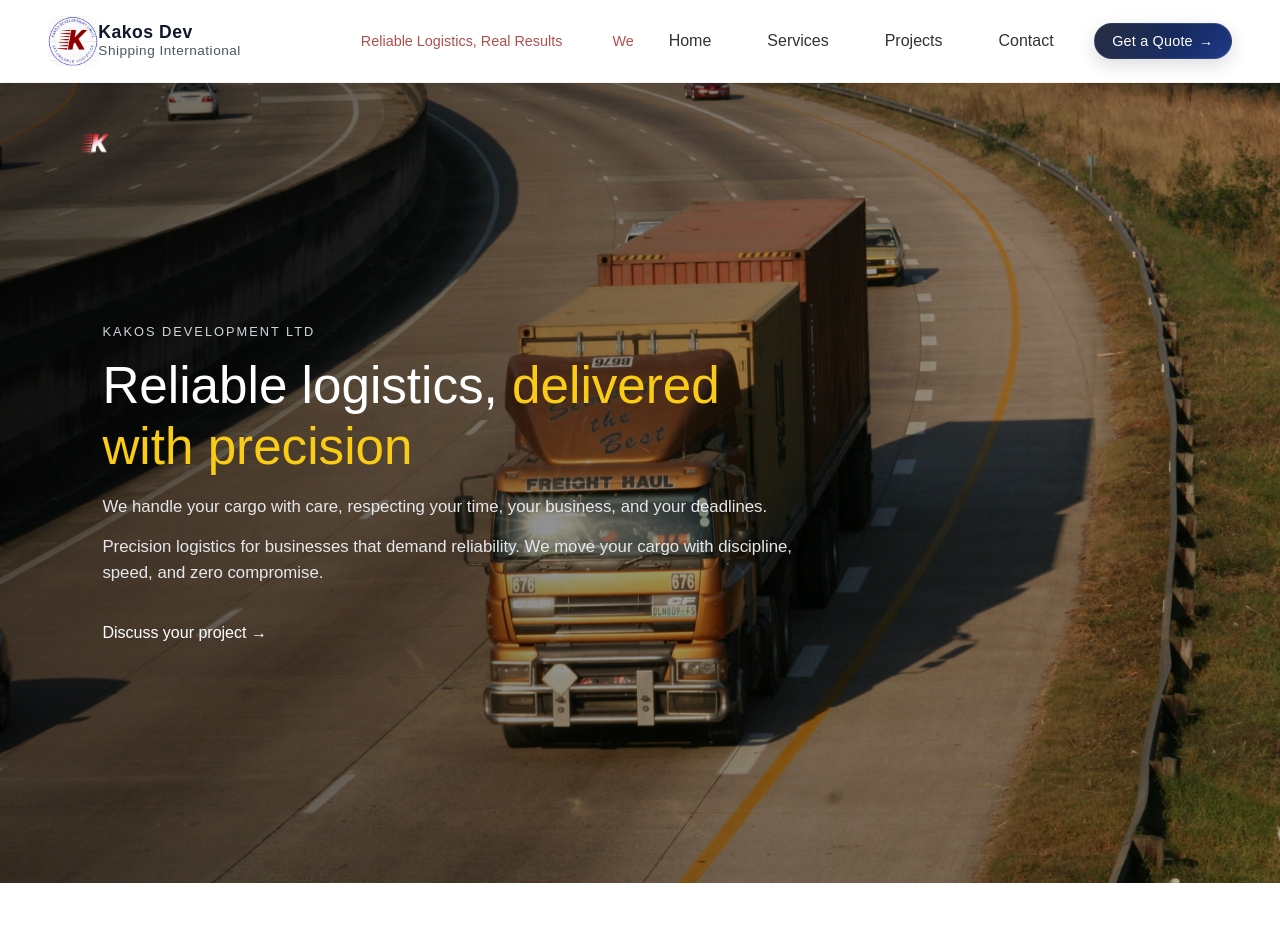
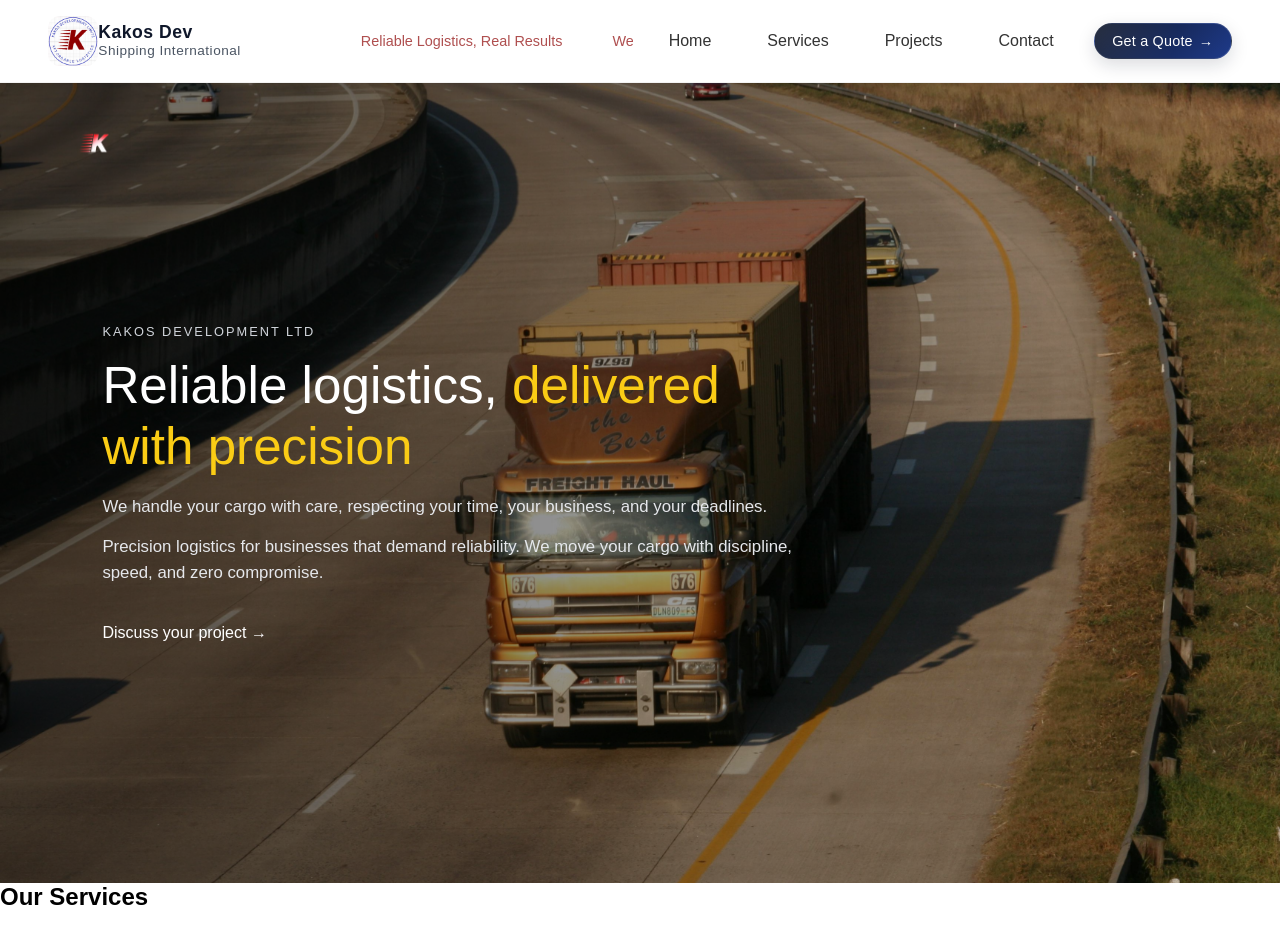
Before and after one commit to Madzeedy/KakosDev, a React (Create React App) app: page / in a window 1280 px wide. Before the commit the page ends 883 px from the top, so only its background shows below. Built offline with nearby package versions, Linux system fonts and the light colour scheme.

Commit message:
Designing the Servvices component

```diff
--- a/src/App.js
+++ b/src/App.js
@@ -1,12 +1,14 @@
 import "./App.css";
 import Header from "./components/Header";
 import Home from "./components/Home";
+import Services from "./components/Services";
 
 function App() {
   return (
     <div className="App">
       <Header />
       <Home />
+      <Services />
     </div>
   );
 }
--- a/src/components/Services.jsx
+++ b/src/components/Services.jsx
@@ -0,0 +1,11 @@
+import React from "react";
+
+function Services() {
+  return (
+    <section className="services" id="services">
+      <h2>Our Services</h2>
+    </section>
+  );
+}
+
+export default Services;
```
